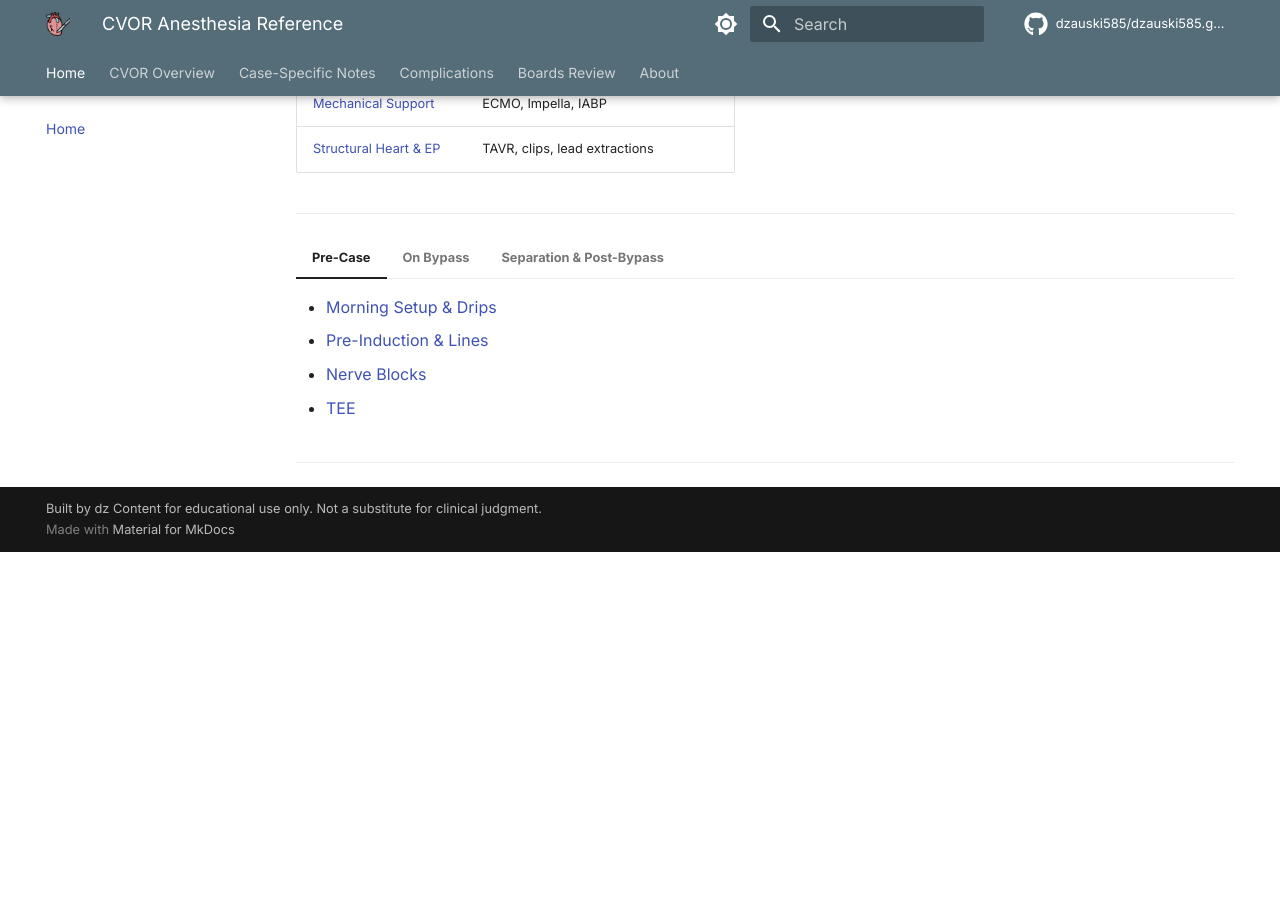
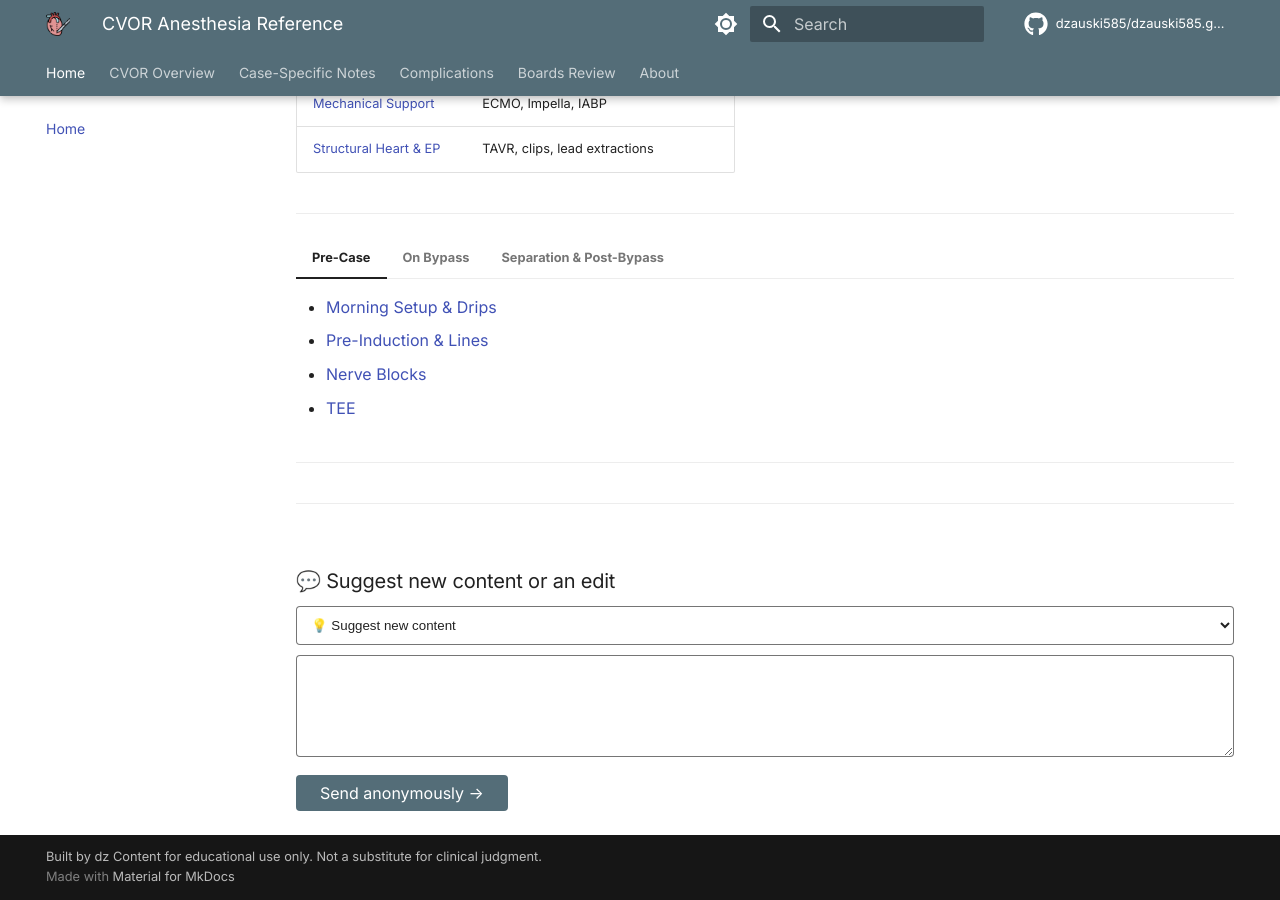
Before and after one commit to dzauski585/dzauski585.github.io, an MkDocs documentation site: the page built from docs/index.md, in a window 1280 px wide and 900 px high, scrolled down 506 px. Built offline with MkDocs 1.6.1 and Material for MkDocs 9.7.7, drawn with Linux system fonts in a browser that asks for light colours; comment, search, counter and statistics services are not loaded; before the commit the page ends 1058 px from its top, so only the background shows below that.

Commit message:
form page

```diff
--- a/mkdocs.yml
+++ b/mkdocs.yml
@@ -74,6 +74,7 @@ markdown_extensions:
       permalink: true
 
 extra:
+  comments: true
   analytics:
     provider: custom
 
--- /dev/null
+++ b/overrides/partials/comments.html
@@ -0,0 +1,53 @@
+{% if true %}
+<div class="md-source-feedback" style="margin-top: 2rem; padding-top: 1.5rem; border-top: 1px solid var(--md-default-fg-color--lightest)">
+  <h3 style="margin-bottom: 0.5rem">💬 Suggest new content or an edit</h3>
+
+  <form id="feedback-form" action="https://api.web3forms.com/submit" method="POST">
+    <input type="hidden" name="access_key" value="720d3e94-f55a-4152-b7c0-add1125ca428">
+    <input type="hidden" name="subject" value="MkDocs Feedback">
+    <input type="hidden" name="page" value="{{ page.title }} — {{ page.canonical_url }}">
+    <input type="hidden" name="redirect" value="false">
+
+    <select name="type" style="width:100%; padding:0.5rem; margin-bottom:0.5rem;
+      background:var(--md-default-bg-color); color:var(--md-default-fg-color);
+      border:1px solid var(--md-default-fg-color--light); border-radius:4px">
+      <option value="new content">💡 Suggest new content</option>
+      <option value="edit">✏️ Suggest an edit to this page</option>
+      <option value="other">💬 Other feedback</option>
+    </select>
+
+    <textarea name="message" rows="4" required
+      placeholder="Describe your suggestion..."
+      style="width:100%; padding:0.5rem; margin-bottom:0.5rem;
+        background:var(--md-default-bg-color); color:var(--md-default-fg-color);
+        border:1px solid var(--md-default-fg-color--light); border-radius:4px;
+        font-family:inherit; font-size:0.85rem">
+    </textarea>
+
+    <button type="submit"
+      style="padding:0.4rem 1.2rem; background:var(--md-primary-fg-color);
+        color:var(--md-primary-bg-color); border:none; border-radius:4px; cursor:pointer">
+      Send anonymously →
+    </button>
+  </form>
+
+  <p id="feedback-success" style="display:none; color: green; margin-top:0.5rem">
+    ✅ Thanks! Your suggestion has been sent.
+  </p>
+</div>
+
+<script>
+  document.getElementById("feedback-form").addEventListener("submit", function(e) {
+    e.preventDefault();
+    fetch("https://api.web3forms.com/submit", {
+      method: "POST",
+      body: new FormData(this)
+    }).then(r => r.json()).then(data => {
+      if (data.success) {
+        this.style.display = "none";
+        document.getElementById("feedback-success").style.display = "block";
+      }
+    });
+  });
+</script>
+{% endif %}
```
